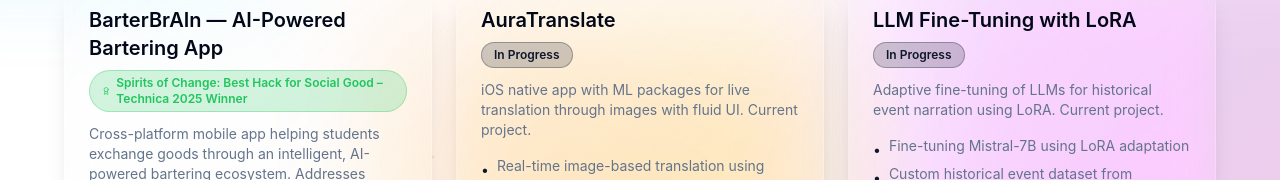
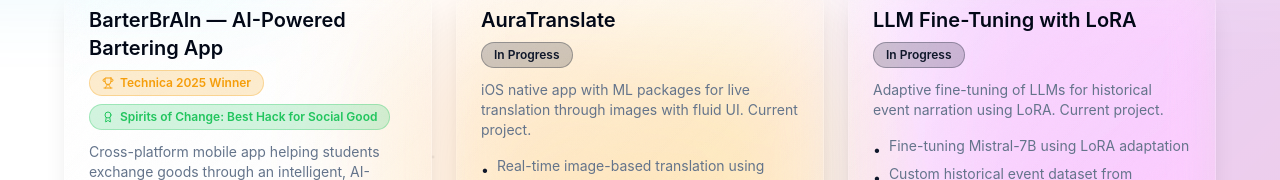
Before and after one commit to prithvisaran3/portfolio, a Next.js app: page /projects in a window 1280 px wide. Shown: the part 329-509 px from the top of the page. Built offline with nearby package versions, Linux system fonts and the light colour scheme; no server answers.

Commit message:
Split award badge: Technica 2025 Winner in gold with trophy icon first, then award name

```diff
--- a/components/ios/ProjectCard.tsx
+++ b/components/ios/ProjectCard.tsx
@@ -2,7 +2,7 @@
 
 import { motion } from "framer-motion";
 import { GlassCard } from "./GlassCard";
-import { ExternalLink, Smartphone, Github, Award } from "lucide-react";
+import { ExternalLink, Smartphone, Github, Award, Trophy } from "lucide-react";
 
 interface ProjectCardProps {
   project: {
@@ -46,12 +46,29 @@
                 {project.name}
               </h3>
               <div className="flex flex-wrap gap-2 mt-2">
-                {project.award && (
-                  <span className={`inline-flex items-center gap-1.5 px-3 py-1 text-xs font-semibold rounded-full border ${
-                    project.isAwardWinner
-                      ? "bg-green-500/20 text-green-500 border-green-500/30"
-                      : "bg-yellow-500/20 text-yellow-500 border-yellow-500/30"
-                  }`}>
+                {project.isAwardWinner && project.award && (() => {
+                  // Extract award name (everything before "– Technica 2025" or "Technica 2025")
+                  const awardText = project.award;
+                  const technicaIndex = awardText.indexOf("– Technica");
+                  const awardName = technicaIndex > 0
+                    ? awardText.substring(0, technicaIndex).trim()
+                    : awardText.replace(/Technica 2025.*/i, "").trim();
+
+                  return (
+                    <>
+                      <span className="inline-flex items-center gap-1.5 px-3 py-1 text-xs font-semibold rounded-full border bg-amber-500/20 text-amber-500 border-amber-500/30">
+                        <Trophy className="w-3 h-3" />
+                        <span>Technica 2025 Winner</span>
+                      </span>
+                      <span className="inline-flex items-center gap-1.5 px-3 py-1 text-xs font-semibold rounded-full border bg-green-500/20 text-green-500 border-green-500/30">
+                        <Award className="w-3 h-3" />
+                        <span>{awardName}</span>
+                      </span>
+                    </>
+                  );
+                })()}
+                {project.award && !project.isAwardWinner && (
+                  <span className="inline-flex items-center gap-1.5 px-3 py-1 text-xs font-semibold rounded-full border bg-yellow-500/20 text-yellow-500 border-yellow-500/30">
                     <Award className="w-3 h-3" />
                     <span>{project.award}</span>
                   </span>
```
